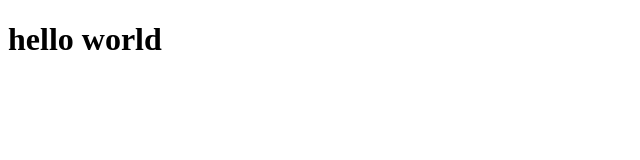
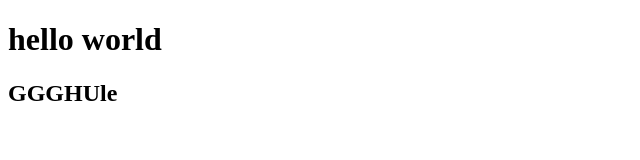
Before and after one commit to AChistik/TestProject, a plain HTML site: page index.html in a window 1280 px wide. Shown: the whole page, without its empty margins (0-640 px from the left). Drawn offline with Linux system fonts and the light colour scheme.

Commit message:
index.html mod

```diff
--- a/index.html
+++ b/index.html
@@ -7,5 +7,6 @@
 </head>
 <body>
     <h1>hello world</h1>
+    <h2>GGGHUle</h2>
 </body>
 </html>
```
